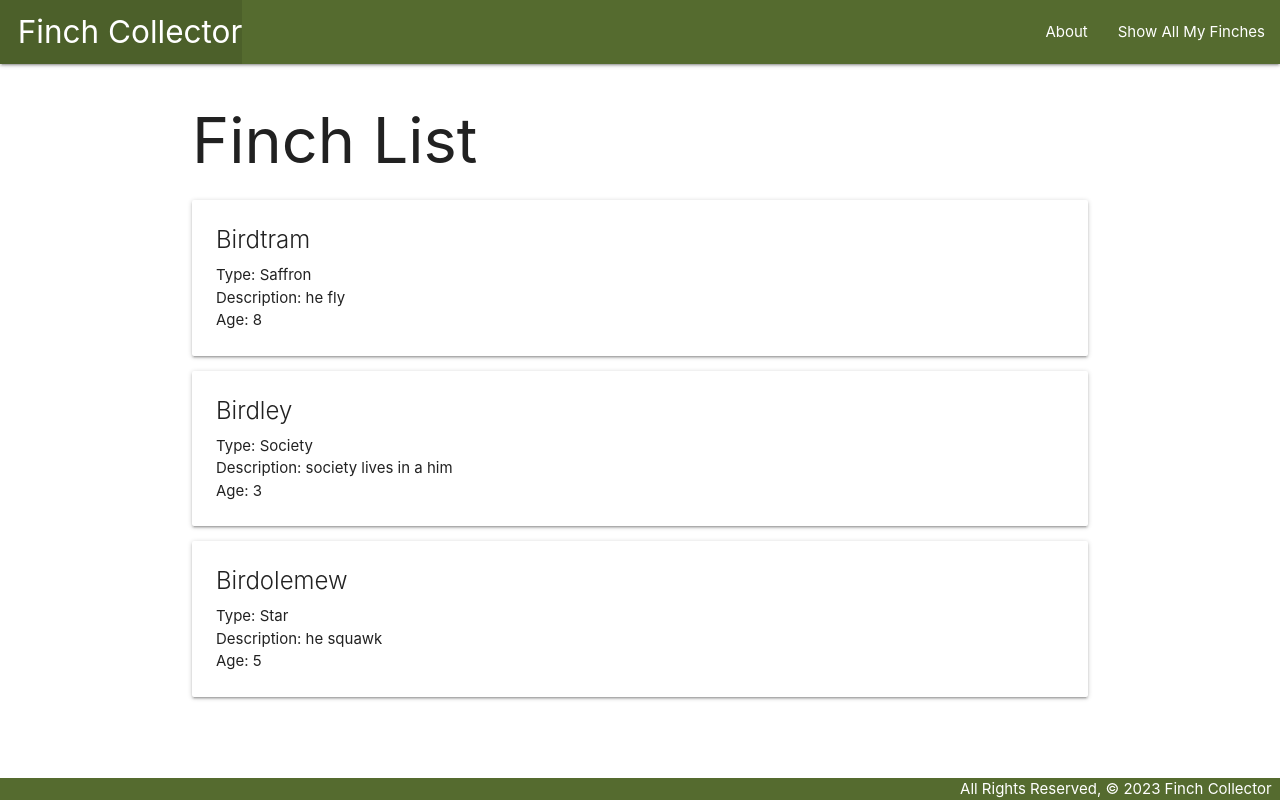
After one commit to carldamey/finch-collector, a Django app: page /finches/ in a window 1280 px wide. The commit adds this page. Run offline with Django 5.2, Linux system fonts and the light colour scheme.

Commit message:
finishes first deliverable by implementing finch indexing

```diff
--- a/main_app/templates/base.html
+++ b/main_app/templates/base.html
@@ -19,6 +19,7 @@
         </ul>
         <ul class="right">
           <li><a href="/about">About</a></li>
+          <li><a href="/finches">Show All My Finches</a></li>
         </ul>
       </div>
     </nav>
--- /dev/null
+++ b/main_app/templates/finches/index.html
@@ -0,0 +1,21 @@
+{% extends 'base.html' %}
+{% block content %}
+
+<h1>Finch List</h1>
+
+{% for finch in finches %}
+  <div class="card">
+    <div class="card-content">
+      <span class="card-title">{{ finch.name }}</span>
+      <p>Type: {{ finch.type }}</p>
+      <p>Description: {{ finch.description }}</p>
+      {% if finch.age > 0 %}
+        <p>Age: {{ finch.age }}</p>
+      {% else %}
+        <p>Age: Hatchling</p>
+      {% endif %}
+    </div>
+  </div>
+{% endfor %}
+
+{% endblock %}
--- a/main_app/urls.py
+++ b/main_app/urls.py
@@ -2,5 +2,6 @@ from django.urls import path
 from . import views
 urlpatterns = [
   path('', views.home, name='home'),
-  path('about/', views.about, name='about')
+  path('about/', views.about, name='about'),
+  path('finches/', views.finches_index, name='index'),
 ]
--- a/main_app/views.py
+++ b/main_app/views.py
@@ -1,7 +1,18 @@
 from django.shortcuts import render
+
+finches = [
+  {'name': 'Birdtram', 'type': 'Saffron', 'description': 'he fly', 'age': 8},
+  {'name': 'Birdley', 'type': 'Society', 'description': 'society lives in a him', 'age': 3},
+  {'name': 'Birdolemew', 'type': 'Star', 'description': 'he squawk', 'age': 5},
+]
 
 def home(request):
   return render(request, 'home.html')
 
 def about(request):
   return render(request, 'about.html')
+
+def finches_index(request):
+  return render(request, 'finches/index.html', {
+    'finches': finches
+  })
```
